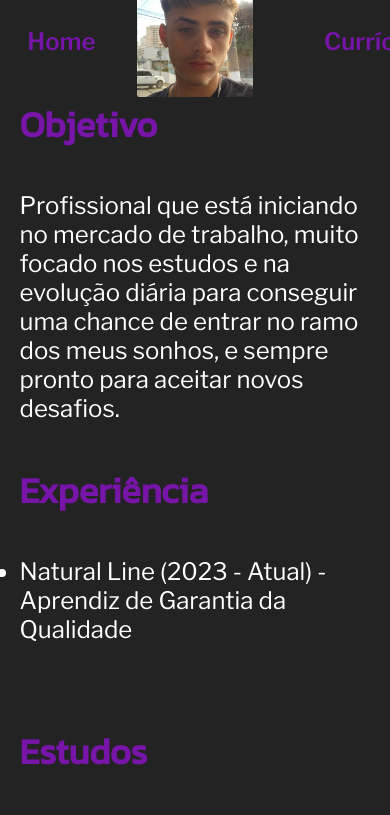
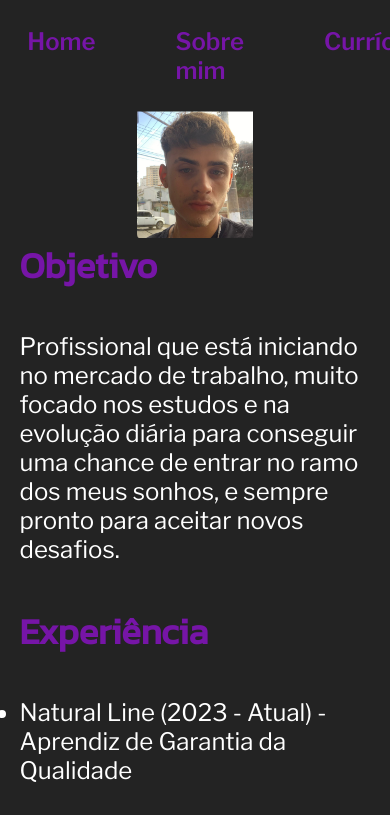
Before and after one commit to Gabrelzz/portifolio, a plain HTML site: page curriculo.html in a window 390 px wide. Shown: the top 815 px of the page. Drawn offline with nearby package versions, Linux system fonts and the light colour scheme.

Commit message:
update style.css

```diff
--- a/styles/style.css
+++ b/styles/style.css
@@ -153,4 +153,8 @@ body{
     .apresentacao__conteudo{
         width: auto;
     }
+    .foto__principal{
+        padding: 40% 0% 0% 0%;
+        justify-content: center;
+    }
 }
```
